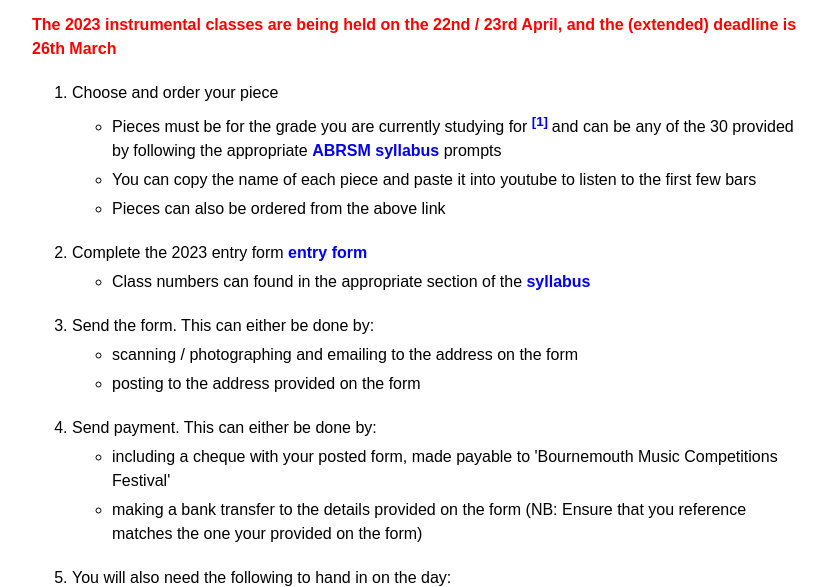
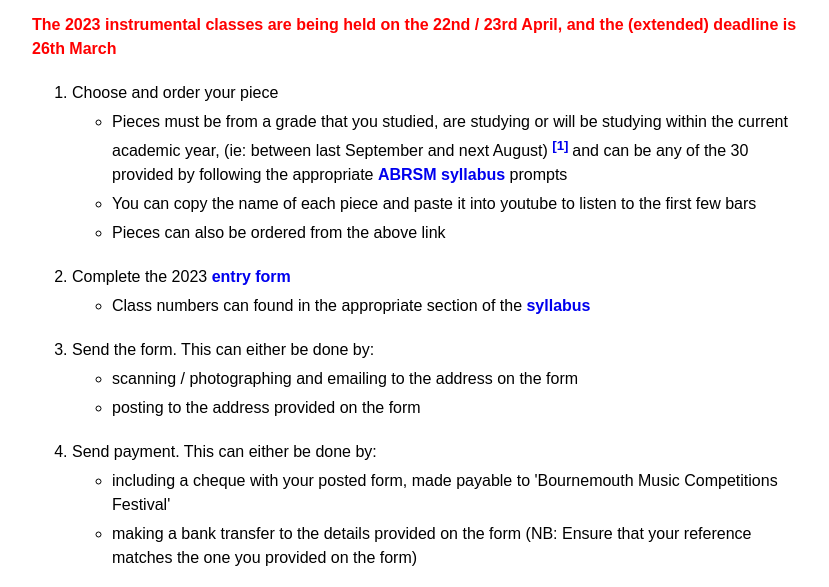
Before and after one commit to stephenjukes/bmcf, a plain HTML site: page index.html in a window 1280 px wide. Shown: the part 174-761 px from the top of the page, without its empty margins (224-1053 px from the left). Drawn offline with Linux system fonts and the light colour scheme.

Commit message:
small changes

```diff
--- a/index.html
+++ b/index.html
@@ -28,7 +28,8 @@
 
                 <ul>
                     <li>
-                        Pieces must be for the grade you are currently studying for
+                        Pieces must be from a grade that you studied, are studying or will be studying
+                        within the current academic year, (ie: between last September and next August)
 
                         <sup>
                             <a href="#footnotes">[1]</a>
@@ -49,7 +50,7 @@
                 </ul>
             </li>
             <li>
-                Complete the 2023 entry form
+                Complete the 2023
                 <a href="https://bmcf.info/bmcf-forms/entry-form-2023/" target="_blank">
                     entry form
                 </a>
@@ -84,7 +85,7 @@
                         including a cheque with your posted form, made payable to 'Bournemouth Music Competitions Festival'
                     </li>
                     <li>
-                        making a bank transfer to the details provided on the form (NB: Ensure that you reference matches the one your provided on the form)
+                        making a bank transfer to the details provided on the form (NB: Ensure that your reference matches the one you provided on the form)
                     </li>
                 </ul>
             </li>
```
